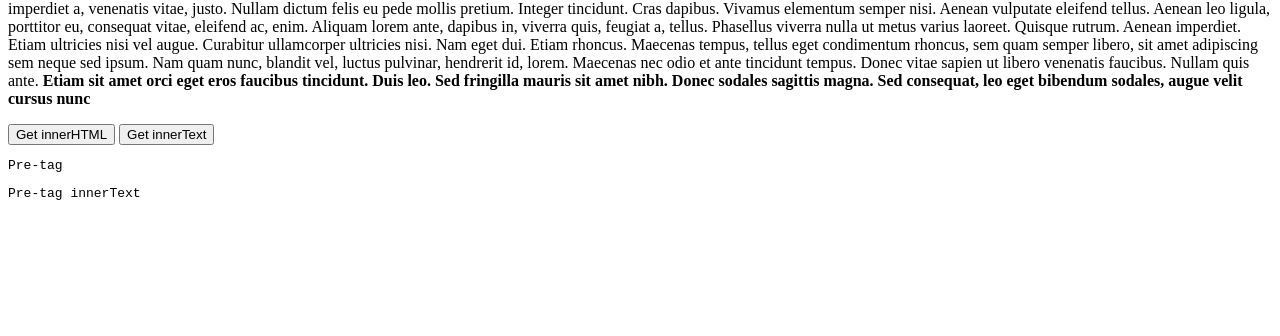
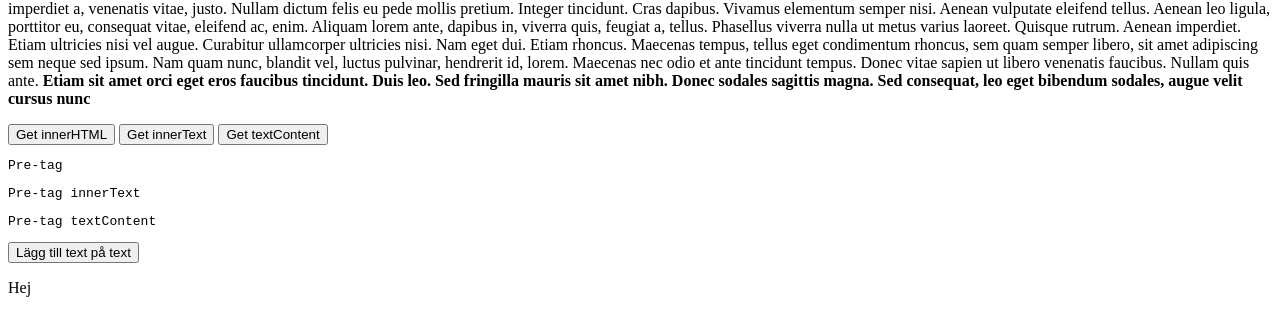
Before and after one commit to Leixon-2022/2022-11-24-DOM-Integrering, a plain HTML site: page index.html in a window 1280 px wide. Shown: the part 116-452 px from the top of the page. Drawn offline with Linux system fonts and the light colour scheme.

Commit message:
Afternoon

```diff
--- a/index.html
+++ b/index.html
@@ -36,10 +36,14 @@
 
   <button onclick="onClickGetInnerHTML()">Get innerHTML</button>
   <button onclick="onClickGetInnerText()">Get innerText</button>
+  <button onclick="onClickGetTextContent()">Get textContent</button>
 
   <pre id="display-on-click-text">Pre-tag</pre>
   <pre id="display-on-click-inner-text">Pre-tag innerText</pre>
+  <pre id="display-on-click-text-content">Pre-tag textContent</pre>
 
+  <button onclick="onClickRepeatContent()">Lägg till text på text</button>
+  <p id="paragraph-repeat-text">Hej</p>
 
   <script src="./js/index.js"></script>
 </body>
--- a/js/index.js
+++ b/js/index.js
@@ -2,20 +2,33 @@ console.log('This script-file is now connected')
 
 // onclick från html
 
+// för att komma åt all html i elementet
 function onClickGetInnerHTML() {
   console.log("We clicked on => onClickGetInnerHTML")
   const text = document.getElementById("paragraph-1").innerHTML
-  console.log("Our paragraph 1 text innerHTML is: ", text)
-
+  // console.log("Our paragraph 1 text innerHTML is: ", text)
   const preTag = document.getElementById("display-on-click-text")
   preTag.innerText = text
-
 }
 
+// för att komma åt texten i elementet utan formattering
 function onClickGetInnerText() {
   console.log("We clicked on => onClickGetInnerText")
   const text = document.getElementById("paragraph-1").innerText
-
   const preTag = document.getElementById("display-on-click-inner-text")
   preTag.innerText = text
 }
+
+// för att komma åt texten i elementet formatterat utan taggar
+function onClickGetTextContent() {
+  console.log("We clicked on => onClickGetTextContent")
+  const text = document.getElementById("paragraph-1").textContent
+  const preTag = document.getElementById("display-on-click-text-content")
+  preTag.innerText = text
+}
+
+function onClickRepeatContent() {
+  const paragraphRepeatText = document.getElementById("paragraph-repeat-text")
+  // paragraphRepeatText.innerHTML = paragraphRepeatText.innerHTML + paragraphRepeatText.innerHTML
+  paragraphRepeatText.innerHTML += paragraphRepeatText.innerHTML
+}
```
